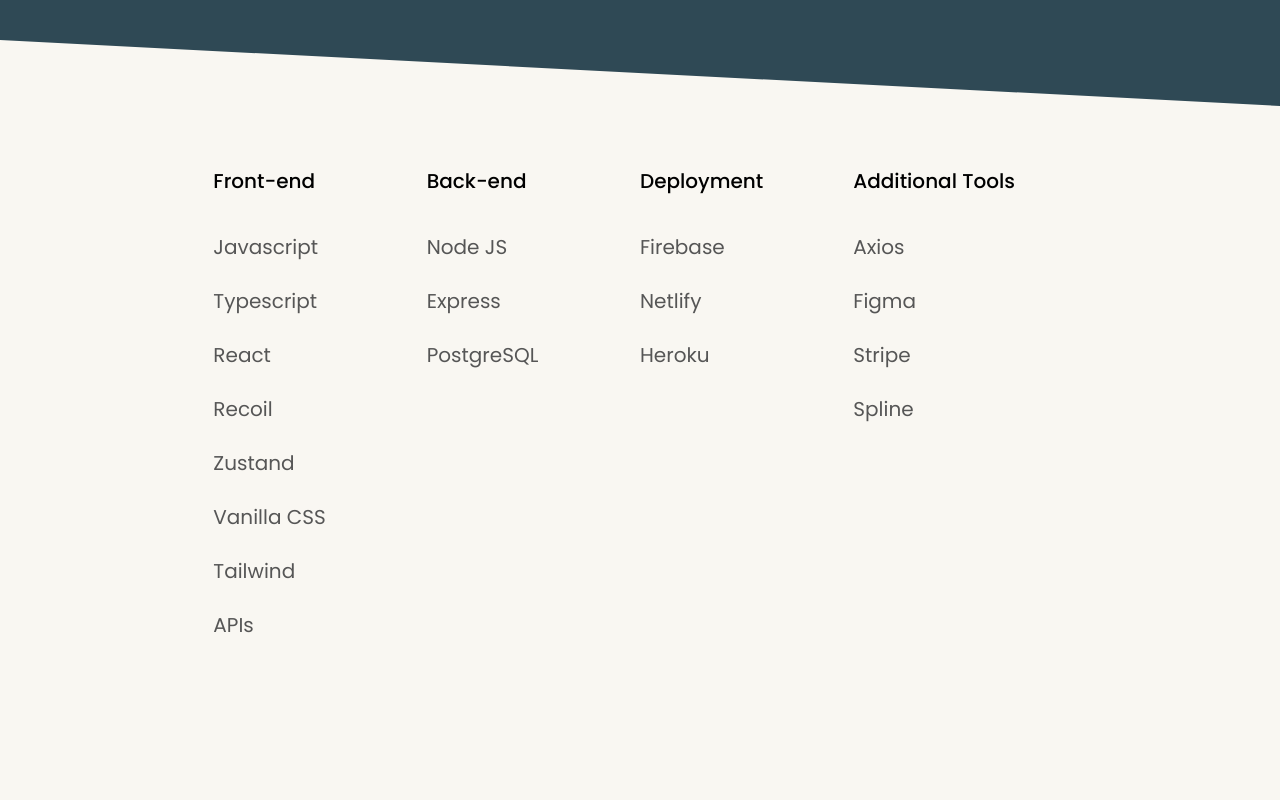
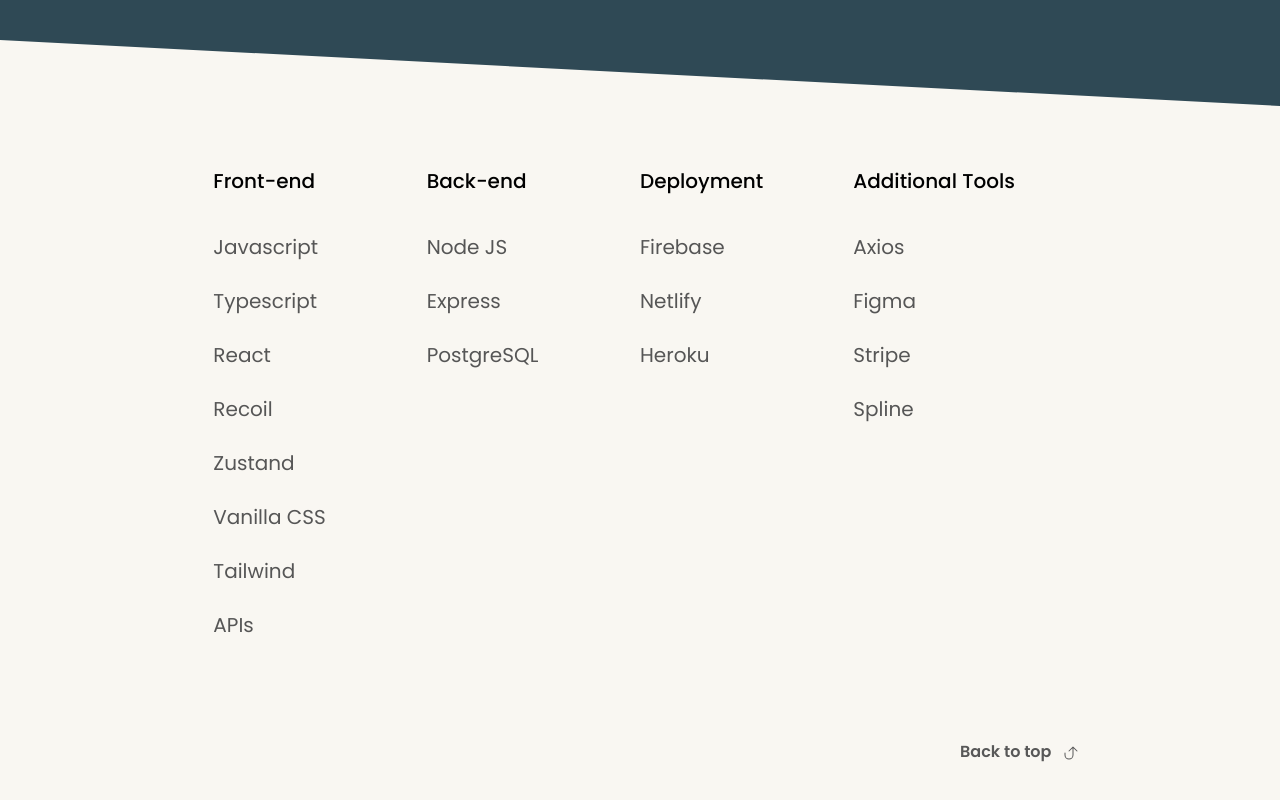
Before and after one commit to JadenFicklin/JadenFicklin, a React (Create React App) app: page /about in a window 1280 px wide. Shown: the part 982-1782 px from the top of the page. Built offline with nearby package versions, Linux system fonts and the light colour scheme.

Commit message:
some more style fixes

```diff
--- a/src/pages/About/Technologies/index.js
+++ b/src/pages/About/Technologies/index.js
@@ -1,6 +1,7 @@
 import React, { useState } from 'react';
 
 import banner from '../images/banner.svg';
+import { HiArrowUturnUp } from 'react-icons/hi2';
 
 import {
     SiTypescript,
@@ -25,6 +26,10 @@
 
 function Technologies() {
     const [hoveredState, setHoveredState] = useState(null);
+
+    const scrollToTop = () => {
+        window.scrollTo({ top: 0, behavior: 'smooth' });
+    };
 
     const icons = [
         <SiJavascript />,
@@ -89,7 +94,7 @@
     ];
 
     return (
-        <div className=" mt-20 xl:mt-0 xl:absolute xl:top-[100vh] xl:w-full ">
+        <div className=" mt-20 xl:mt-0 xl:absolute xl:top-[100vh] xl:w-full relative">
             <Links />
             <div
                 className="w-full bg-center bg-no-repeat bg-cover h-[300px]"
@@ -122,6 +127,11 @@
                     </div>
                 ))}
             </div>
+            <button
+                className="hidden md:block font-semibold text-[#585858] text-start absolute bottom-12 left-3/4 hover:text-[#0094FF] duration-300"
+                onClick={scrollToTop}>
+                Back to top <HiArrowUturnUp className="inline ml-2" />
+            </button>
         </div>
     );
 }
--- a/src/pages/Landing/Works/index.js
+++ b/src/pages/Landing/Works/index.js
@@ -60,15 +60,16 @@
                 <div className="relative left-0 w-8/12 mx-auto xl:-left-[2%]">
                     <Project project={projects[0]} />
 
+                    <div className="h-[1px] w-full bg-black my-32 ml-12 hidden md:block"></div>
                     {/* project two */}
-                    <div className="mt-96 mb-[30vh]">
+                    <div className="mt-56 md:mt-0 mb-[30vh]">
                         <Project project={projects[1]} />
                         <div className="flex justify-center"></div>
                     </div>
                 </div>
             </div>
             <button
-                className="font-semibold text-[#585858] text-start absolute bottom-12 left-3/4"
+                className="font-semibold text-[#585858] text-start absolute bottom-12 left-3/4 hover:text-[#0094FF] duration-300"
                 onClick={scrollToTop}>
                 Back to top <HiArrowUturnUp className="inline ml-2" />
             </button>
```
